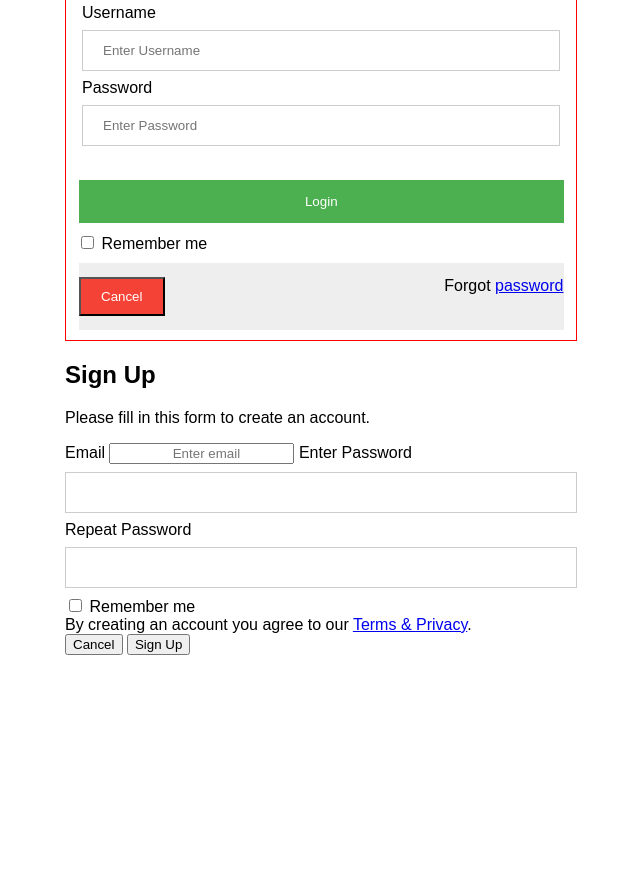
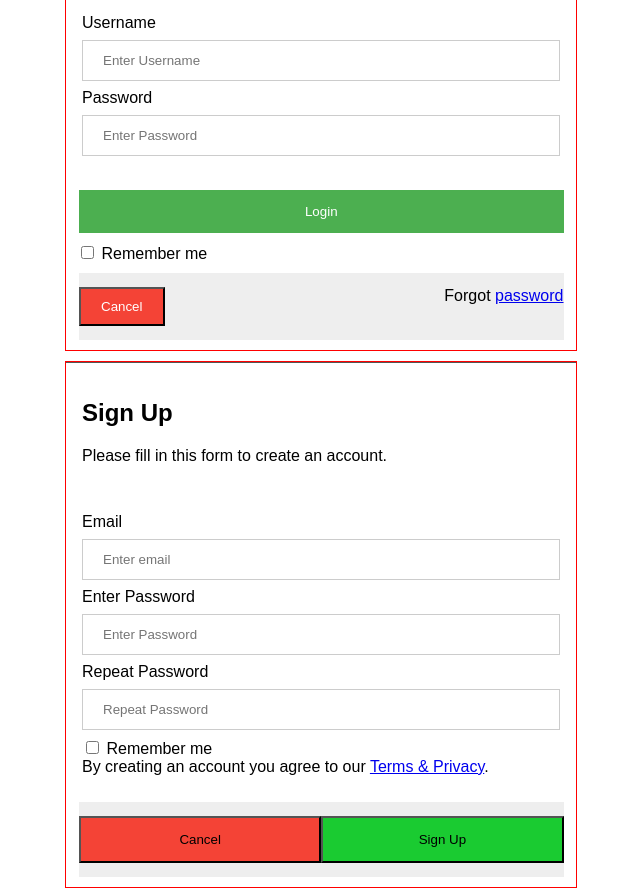
Before and after one commit to keochanhnhungkchua/demo-login-page-css, a plain HTML site: page index.html in a window 1280 px wide. Shown: the part 253-1141 px from the top of the page, without its empty margins (319-959 px from the left). Before the commit the page ends 908 px from the top, so only its background shows below. Drawn offline with Linux system fonts and the light colour scheme.

Commit message:
add for sign page

```diff
--- a/index.html
+++ b/index.html
@@ -22,22 +22,23 @@
 	</div>
 </div>
 <div class="sign-up">
-	<h2>Sign Up</h2>
-	<p>Please fill in this form to create an account.</p>
-	<form>
+	<div class="login-info form-sign-up">
+	    <h2>Sign Up</h2>
+	    <p>Please fill in this form to create an account.</p>
+	 </div>
+	<form class="login-info">
 		<label for="email">Email</label>
-		<input type="email" name="email" placeholder="
-		Enter email">
+		<input type="email" name="email" placeholder="Enter email">
 		<label for="password"> Enter Password</label>
-		<input type="Password" name="password">
+		<input type="Password" name="password" placeholder="Enter Password">
 		<label for="repeat password"> Repeat Password</label>
-		<input type="Password" name="repeat password">
+		<input type="Password" name="repeat password" placeholder="Repeat Password">
 		<input type="checkbox" name="checkbox"> Remember me
 		<div>By creating an account you agree to our <a href="#">Terms & Privacy</a>.</div>
 	</form>
-	<div>
-		<button>Cancel</button>
-		<button>Sign Up</button>
+	<div class="cancel-signup">
+		<button class="cancelbtn">Cancel</button>
+		<button class="signupbtn">Sign Up</button>
 	</div>
 </div>
 </body>
--- a/style.css
+++ b/style.css
@@ -3,9 +3,10 @@ body{
 	font-family: Arial, Helvetica, sans-serif;
 }
 /*style for login*/
-.login-page{
+.login-page, .sign-up{
 	display: block;
 	border: 1px solid red;
+	margin: 10px 0;
 }
 .image{
 	background-image: url(https://www.w3schools.com/howto/img_avatar2.png);
@@ -20,7 +21,7 @@ body{
 .login-info{
 	padding: 16px;
 }
-input[type=text], input[type=password] {
+input[type=text], input[type=password], input[type=email] {
   width: 100%;
   padding: 12px 20px;
   margin: 8px 0;
@@ -42,7 +43,7 @@ button:hover {
 .remember-me{
 	margin-left: 15px;
 }
-.cancel{
+.cancel ,.cancel-signup{
 	display: flex;
 	justify-content: space-between;
 	background-color: #EEE;
@@ -57,3 +58,25 @@ button:hover {
 	padding: 10px 20px;
 }
 /* style for sign up page */
+.login-info.form-sign-up{
+	border-top: 1px solid #555;
+}
+.signupbtn{
+	background-color: #1acb31;
+	padding: 14px 20px;
+}
+.cancel-signup::after {
+  content: "";
+  clear: both;
+  display: table;
+}
+.cancelbtn {
+  padding: 14px 20px;
+  background-color: #f44336;
+}
+
+/* Float cancel and signup buttons and add an equal width */
+.cancelbtn, .signupbtn {
+  float: left;
+  width: 50%;
+}
```
